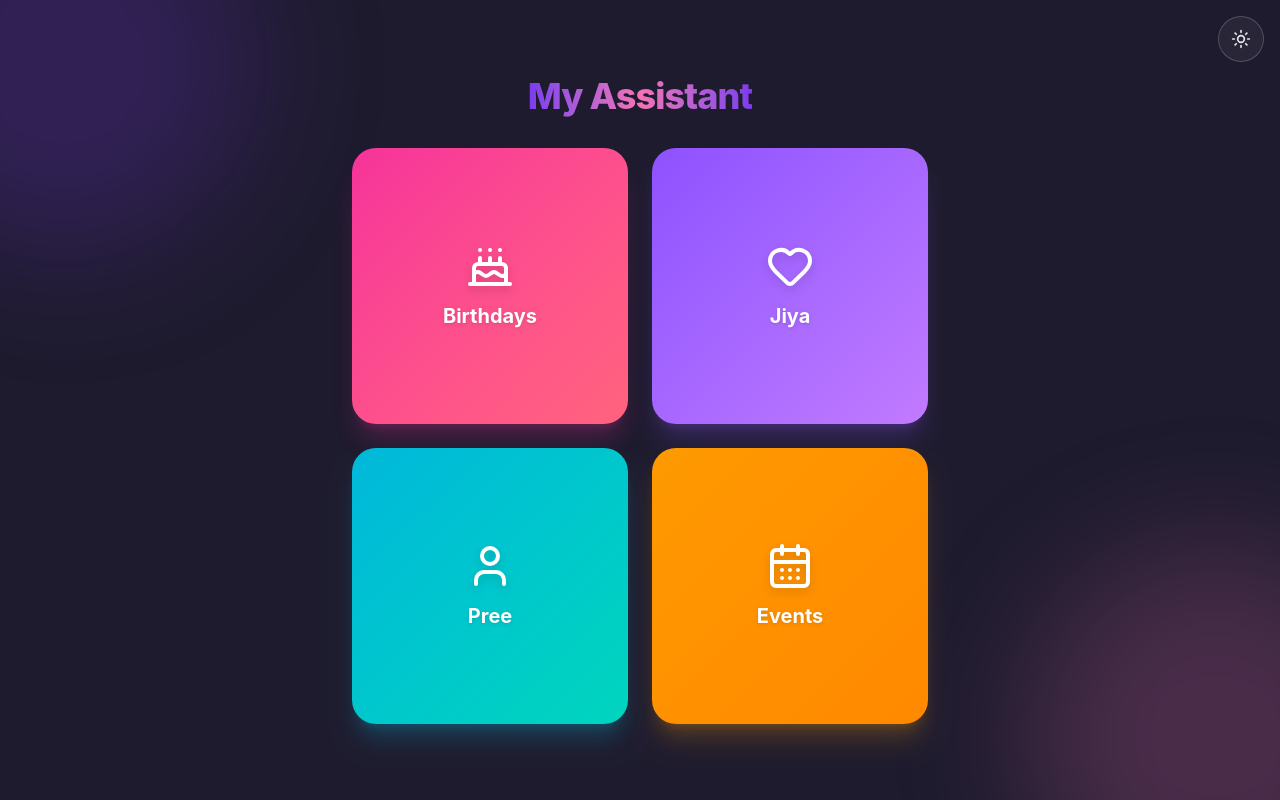
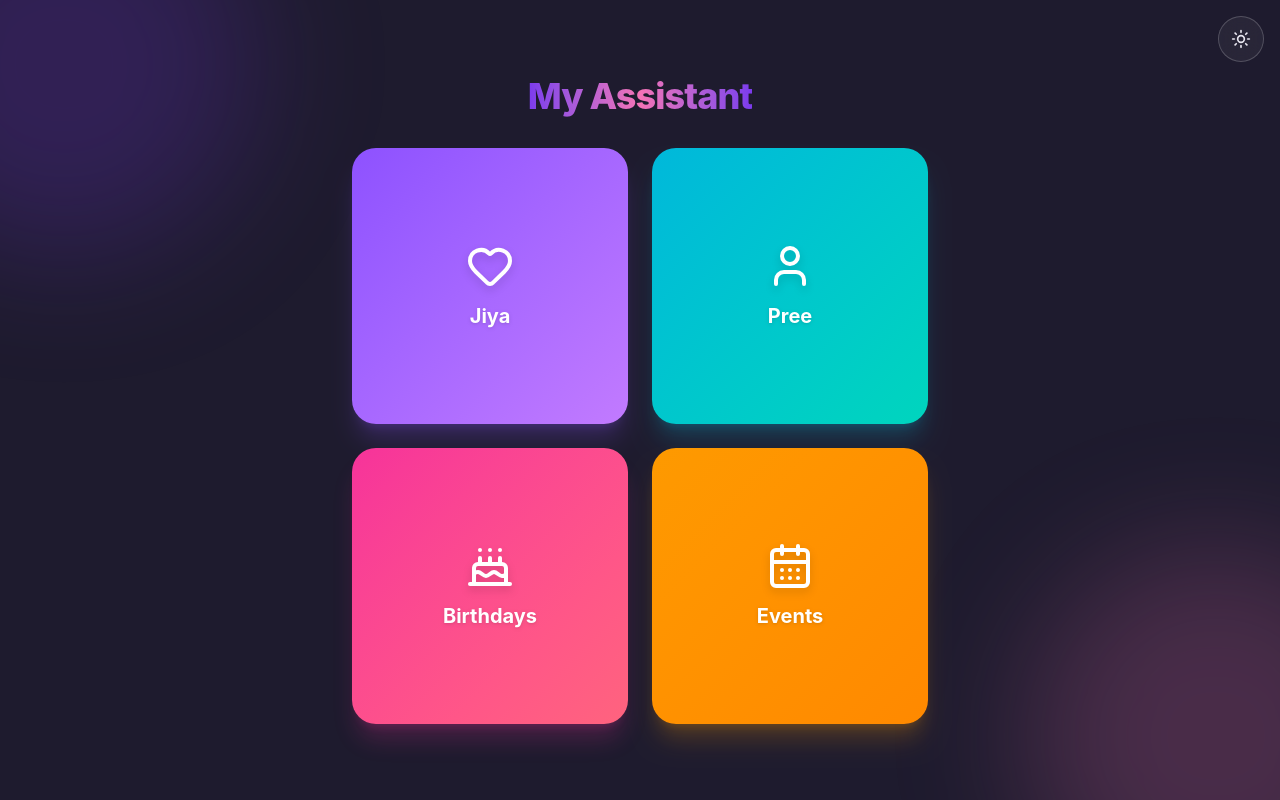
Before and after one commit to PreetamDivakar/assist, a React (Vite) app in the folder frontend/: page / in a window 1280 px wide. Built offline with nearby package versions, Linux system fonts and the light colour scheme; no server answers.

Commit message:
Refine UI: reorder homepage cards and set default event filter to This Month

```diff
--- a/frontend/src/pages/Events.jsx
+++ b/frontend/src/pages/Events.jsx
@@ -30,7 +30,7 @@ export default function Events() {
   const [error, setError] = useState(null);
   const [search, setSearch] = useState('');
   const [filter, setFilter] = useState('all'); // category
-  const [timeFilter, setTimeFilter] = useState('all'); // 'month' or 'all'
+  const [timeFilter, setTimeFilter] = useState('month'); // 'month' or 'all'
   const [currentPage, setCurrentPage] = useState(1);
   const [showAdd, setShowAdd] = useState(false);
   const [editItem, setEditItem] = useState(null);
--- a/frontend/src/pages/Home.jsx
+++ b/frontend/src/pages/Home.jsx
@@ -7,15 +7,6 @@ import { eventApi } from '../api/client';
 import { Badge } from '../components/UI';
 
 const sections = [
-  {
-    title: 'Birthdays',
-    icon: Cake,
-    path: '/birthdays',
-    gradient: 'from-pink-500 to-rose-400',
-    shadow: 'shadow-pink-500/20',
-    statsKey: 'upcoming_birthdays_count',
-    statsLabel: 'upcoming',
-  },
   {
     title: 'Jiya',
     icon: Heart,
@@ -33,6 +24,15 @@ const sections = [
     shadow: 'shadow-cyan-500/20',
     statsKey: null,
     statsLabel: '',
+  },
+  {
+    title: 'Birthdays',
+    icon: Cake,
+    path: '/birthdays',
+    gradient: 'from-pink-500 to-rose-400',
+    shadow: 'shadow-pink-500/20',
+    statsKey: 'upcoming_birthdays_count',
+    statsLabel: 'upcoming',
   },
   {
     title: 'Events',
```
